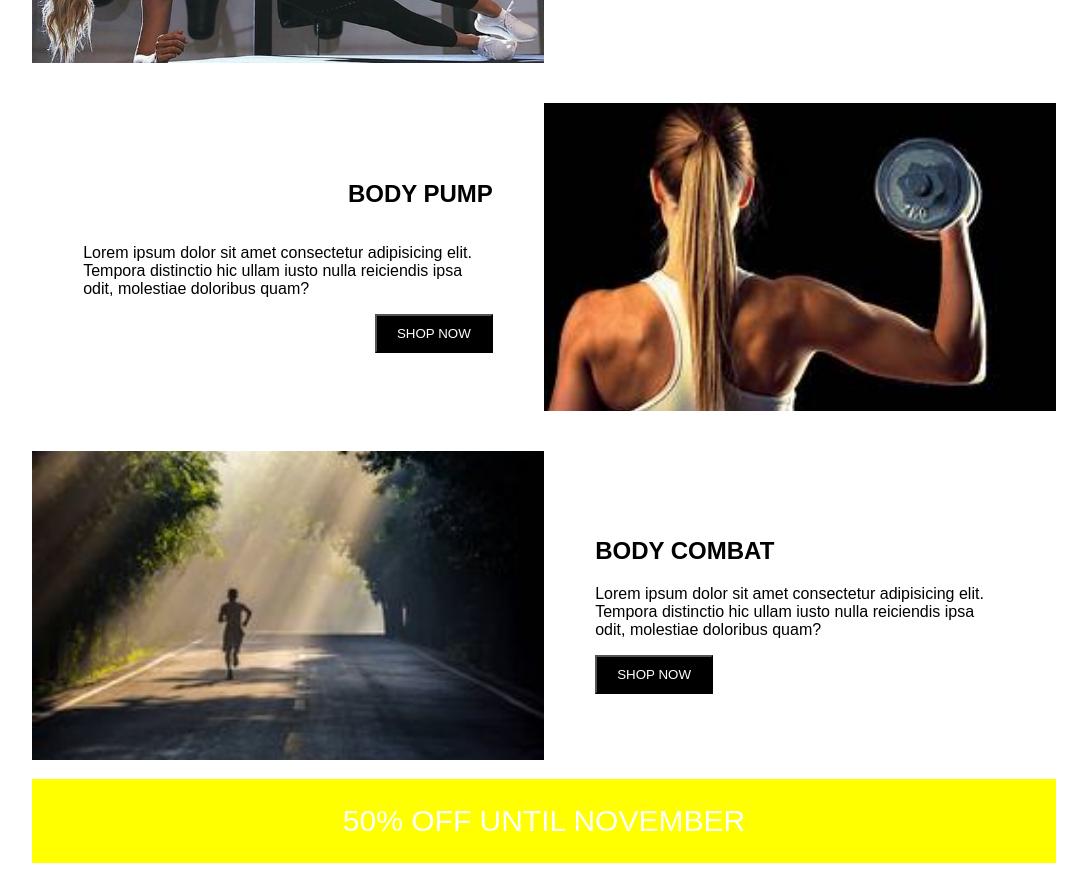
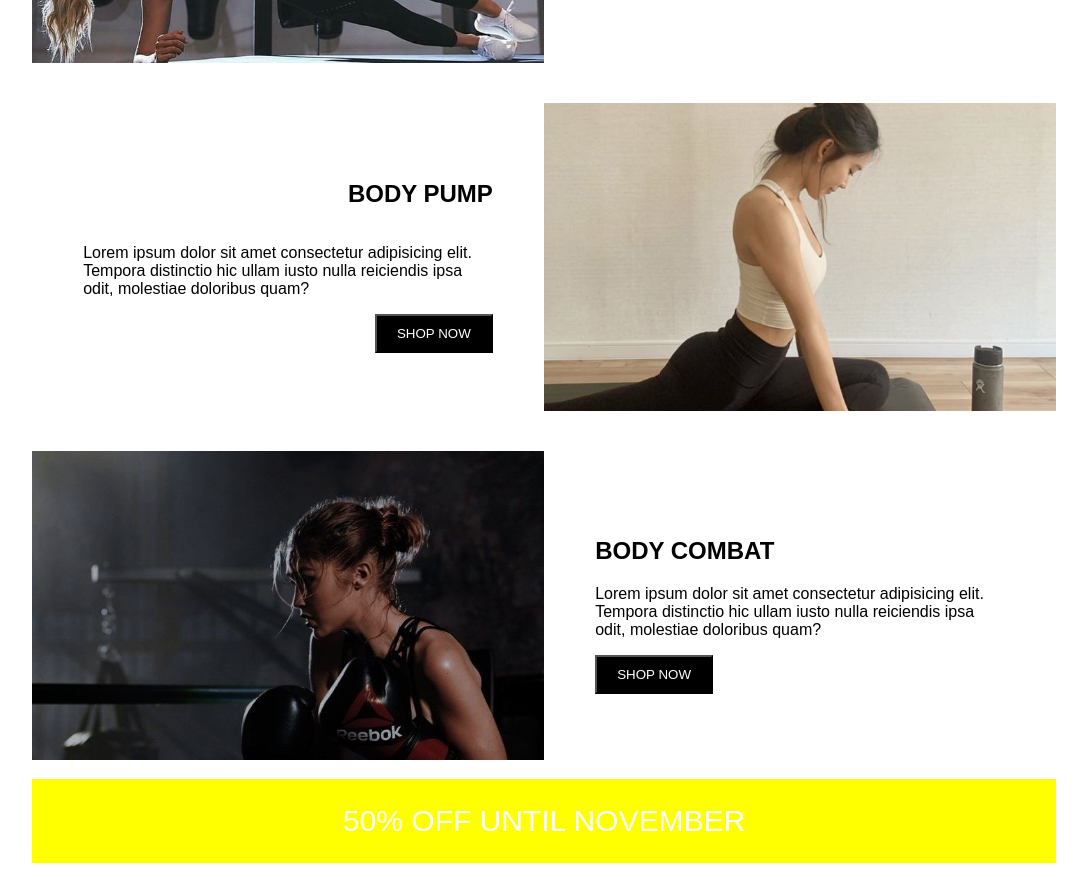
Before and after one commit to jayanandhinii/emailer, a plain HTML site: page index.html in a window 1280 px wide. Shown: the part 980-1860 px from the top of the page, without its empty margins (96-1183 px from the left). Drawn offline with nearby package versions, Linux system fonts and the light colour scheme; a web font is replaced by a local one.

Commit message:
imageschanged

```diff
--- a/css/home.css
+++ b/css/home.css
@@ -125,15 +125,15 @@ background-position: center;*/
 }
 
 #main-content .main-container-wrapper .card-two .right-card {
-    background-image: url(../images/background.jpg);
+    background-image: url(../images/yoga.jpg);
     background-size: cover;
     background-position: center;
 }
 
 #main-content .main-container-wrapper .card-three .left-card {
-    background-image: url(../images/bg.jpg);
+    background-image: url(../images/combat.jpg);
     background-size: cover;
-    background-position: center;
+    background-position: top;
 }
 
 /* Main content ends */
```
Also changed, not shown: images/combat.jpg (added), images/yoga.jpg (added).
